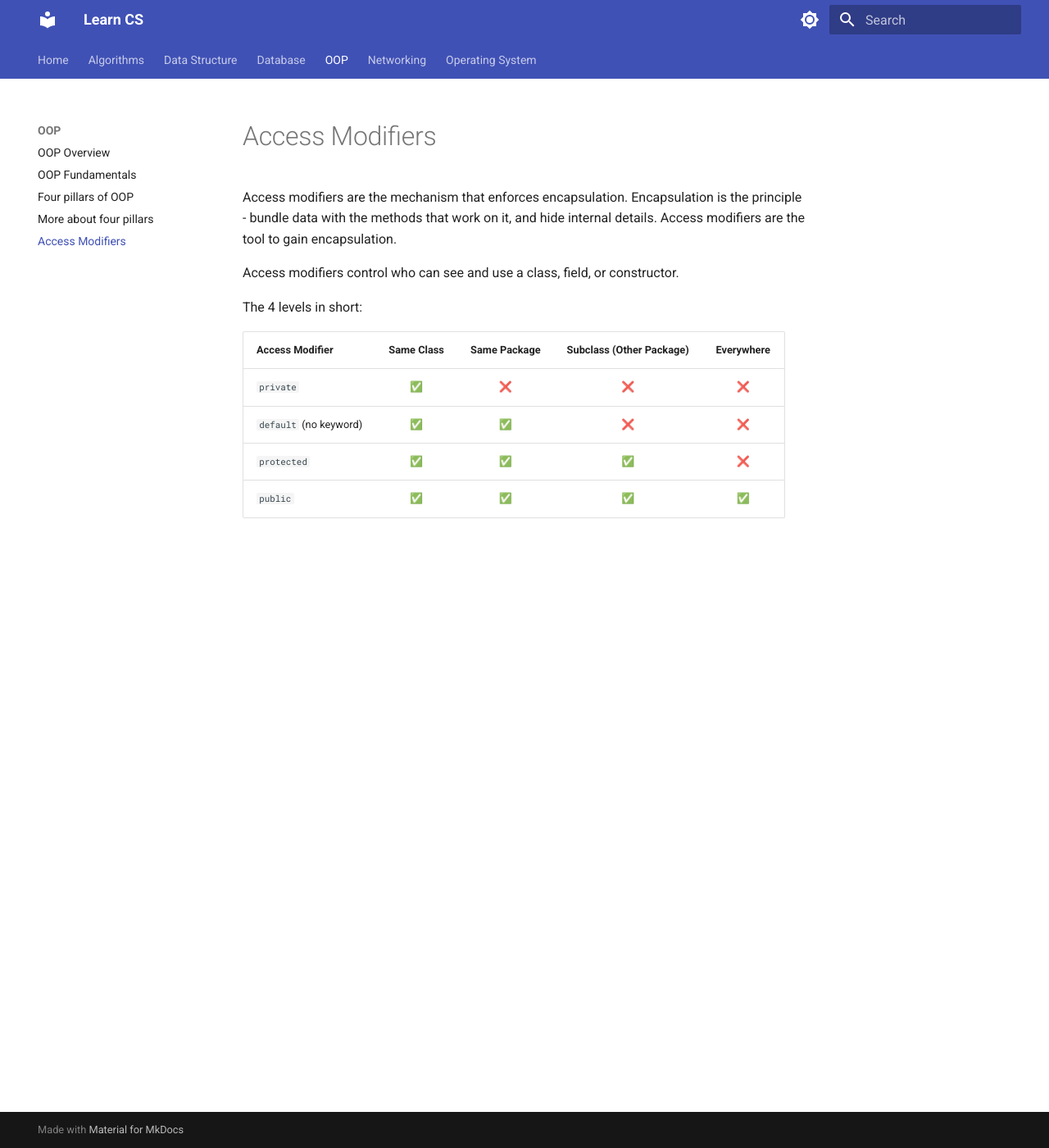
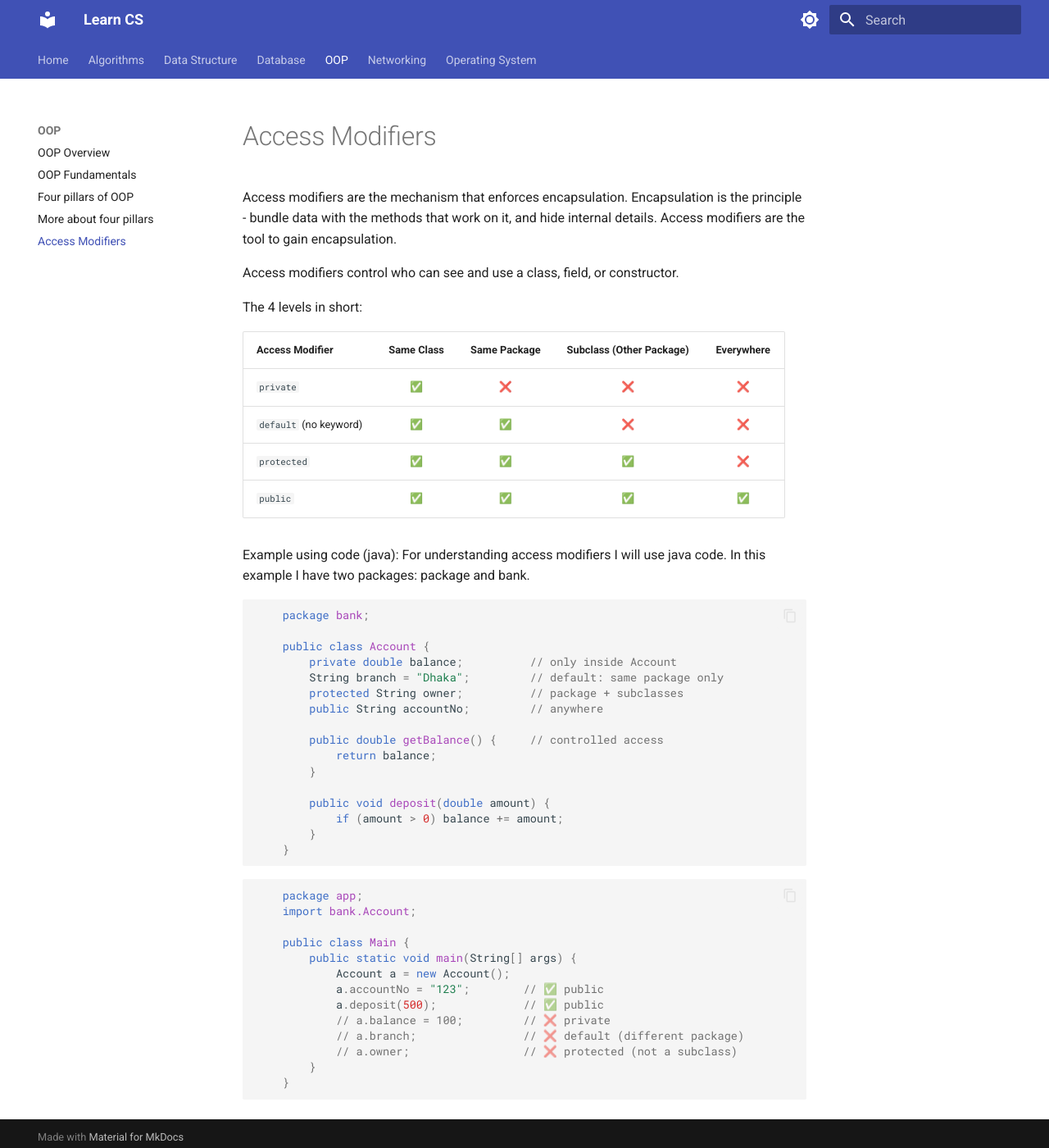
Before and after one commit to code-with-nazmul/Learn-CS, an MkDocs documentation site: the page built from docs/oop/access-modifiers.md, in a window 1280 px wide and 1400 px high. Shown: the whole window at 82% size. Built offline with MkDocs 1.6.1 and Material for MkDocs 9.7.7, drawn with Linux system fonts in a browser that asks for light colours.

Commit message:
Code example of access modifier added

````diff
--- a/docs/oop/access-modifiers.md
+++ b/docs/oop/access-modifiers.md
@@ -12,3 +12,41 @@ The 4 levels in short:
 | `default` (no keyword) | ✅ | ✅ | ❌ | ❌ |
 | `protected` | ✅ | ✅ | ✅ | ❌ |
 | `public` | ✅ | ✅ | ✅ | ✅ |
+
+
+Example using code (java):
+For understanding access modifiers I will use java code. In this example I have two packages: package and bank.
+```java
+  	package bank;
+
+	public class Account {
+		private double balance;          // only inside Account
+		String branch = "Dhaka";         // default: same package only
+		protected String owner;          // package + subclasses
+		public String accountNo;         // anywhere
+
+		public double getBalance() {     // controlled access
+			return balance;
+		}
+
+		public void deposit(double amount) {
+			if (amount > 0) balance += amount;
+		}
+	}
+```
+
+```java
+	package app;
+	import bank.Account;
+
+	public class Main {
+		public static void main(String[] args) {
+			Account a = new Account();
+			a.accountNo = "123";        // ✅ public
+			a.deposit(500);             // ✅ public
+			// a.balance = 100;         // ❌ private
+			// a.branch;                // ❌ default (different package)
+			// a.owner;                 // ❌ protected (not a subclass)
+		}
+	}
+```
````
